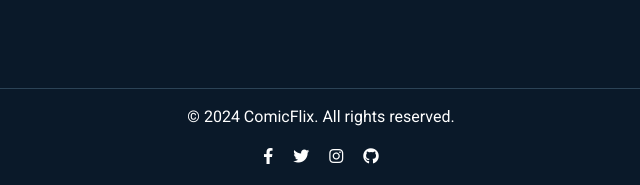
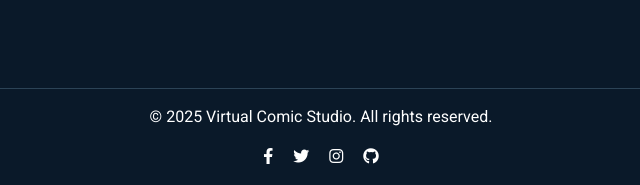
Before and after one commit to HarshalPimlalshende/Virtual-Comic-Store, a Flask app: page /comic/6 in a window 1280 px wide. Shown: the part 656-841 px from the top of the page, without its empty margins (319-959 px from the left). Run offline with Flask 3, Linux system fonts and the light colour scheme; data comes from the database, SQL or seed files in the repository; some web fonts are replaced.

Commit message:
few merges

```diff
--- a/templates/layout.html
+++ b/templates/layout.html
@@ -150,7 +150,7 @@
     <!-- Footer -->
     <footer class="text-center py-3">
       <div class="container">
-        <p>&copy; 2024 ComicFlix. All rights reserved.</p>
+        <p>&copy; 2025 Virtual Comic Studio. All rights reserved.</p>
         <div class="social-links">
           <a href="#" class="mx-2"><i class="fab fa-facebook-f"></i></a>
           <a href="#" class="mx-2"><i class="fab fa-twitter"></i></a>
```
